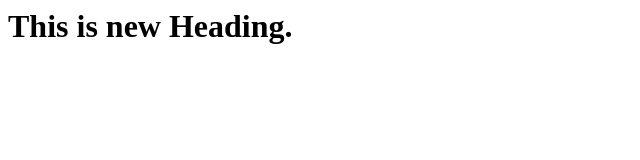
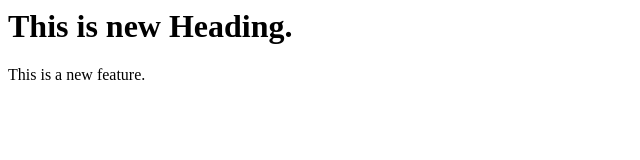
Before and after one commit to UjjwalDixit22/LocalRepo, a plain HTML site: page index.html in a window 1280 px wide. Shown: the whole page, without its empty margins (0-640 px from the left). Drawn offline with Linux system fonts and the light colour scheme.

Commit message:
Add new feature

```diff
--- a/index.html
+++ b/index.html
@@ -1,2 +1,2 @@
 <h1>This is new Heading.</h1>
-<a href="style.css"></a>
+<p>This is a new feature.</p>
```
